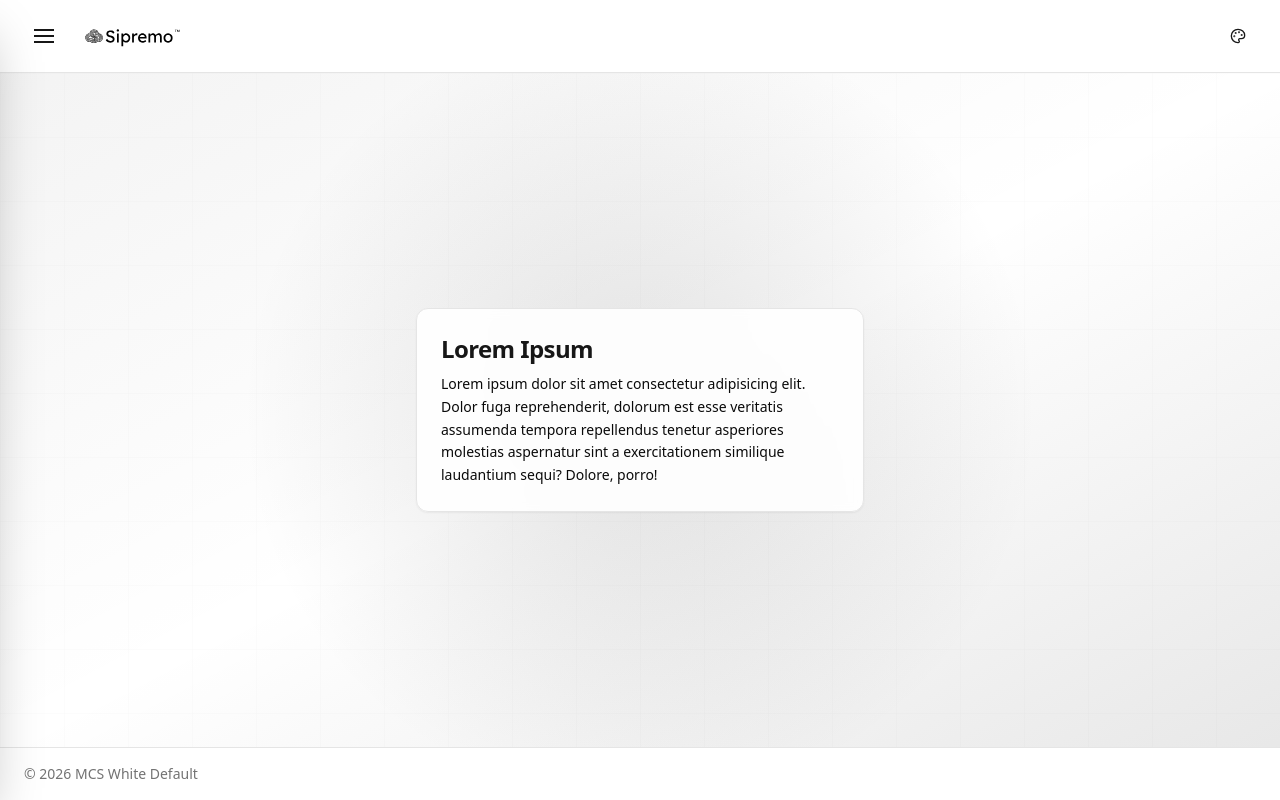
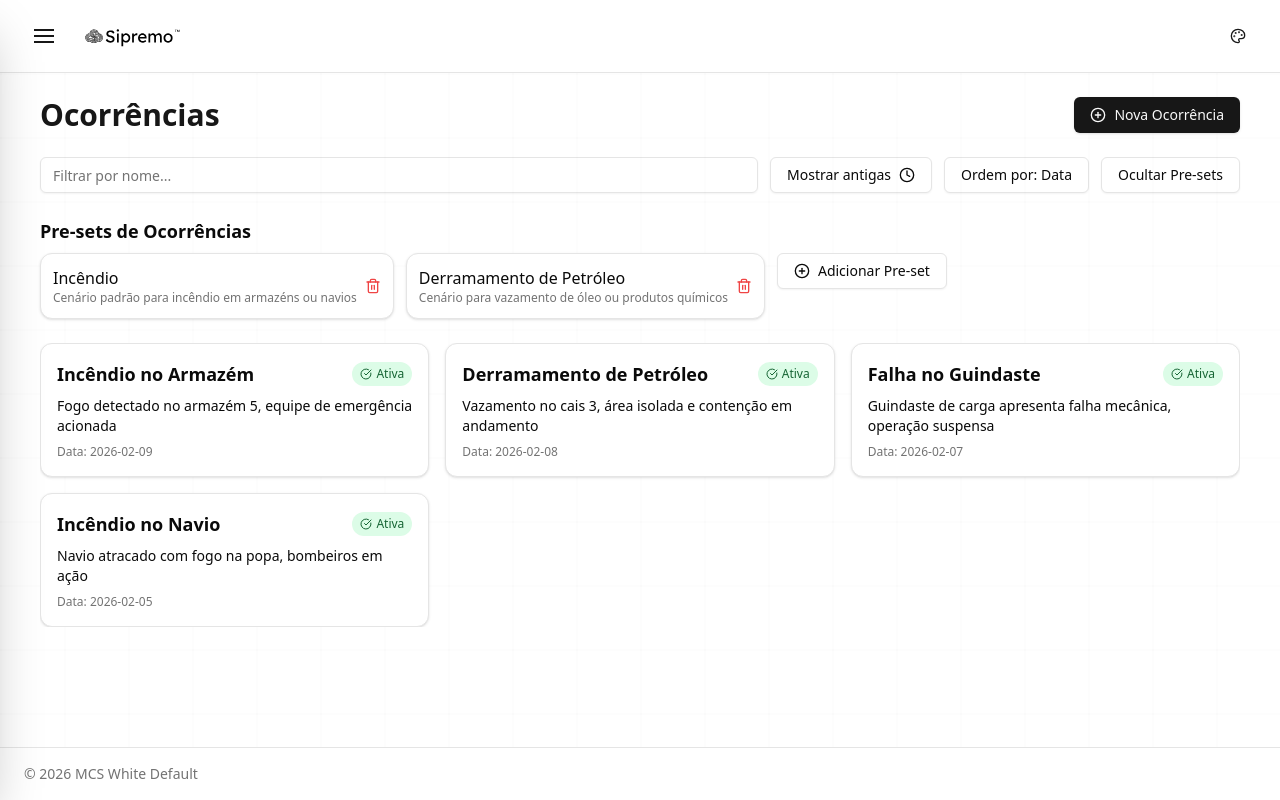
Before and after one commit to gustavosilva-sipremo/mcs-white-label-front, a React (Vite) app: page / in a window 1280 px wide. Built offline with nearby package versions, Linux system fonts and the light colour scheme.

Commit message:
New Home

```diff
--- a/src/core/renders/HomeRenderer.tsx
+++ b/src/core/renders/HomeRenderer.tsx
@@ -1,54 +1,238 @@
+import { useState, useMemo } from "react";
+import { Button } from "@/components/ui/button";
+import { Input } from "@/components/ui/input";
 import { useContract } from "../contracts/contract-provider";
+import { Trash2, PlusCircle, Clock, CheckCircle } from "lucide-react";
+
+interface Occurrence {
+  id: number;
+  name: string;
+  description: string;
+  status: "Ativa" | "Finalizada";
+  date: string;
+}
+
+interface Preset {
+  id: number;
+  name: string;
+  description: string;
+}
 
 export function HomeRenderer() {
   const contract = useContract();
+  const [search, setSearch] = useState("");
+  const [showOld, setShowOld] = useState(false);
+  const [sortBy, setSortBy] = useState<"date" | "alphabet">("date");
+  const [showPresets, setShowPresets] = useState(true);
 
-  /**
-   * Guard de render
-   */
-  if (!contract.renders.home?.enabled) {
-    return null;
-  }
+  // Mock de ocorrências
+  const occurrences: Occurrence[] = [
+    {
+      id: 1,
+      name: "Incêndio no Armazém",
+      description: "Fogo detectado no armazém 5, equipe de emergência acionada",
+      status: "Ativa",
+      date: "2026-02-09",
+    },
+    {
+      id: 2,
+      name: "Derramamento de Petróleo",
+      description: "Vazamento no cais 3, área isolada e contenção em andamento",
+      status: "Ativa",
+      date: "2026-02-08",
+    },
+    {
+      id: 3,
+      name: "Invasão de Área Restrita",
+      description:
+        "Indivíduos não autorizados tentando acessar terminal de cargas",
+      status: "Finalizada",
+      date: "2026-01-30",
+    },
+    {
+      id: 4,
+      name: "Explosão em Contêiner",
+      description:
+        "Explosão controlada, sem feridos, investigação em andamento",
+      status: "Finalizada",
+      date: "2026-01-28",
+    },
+    {
+      id: 5,
+      name: "Falha no Guindaste",
+      description:
+        "Guindaste de carga apresenta falha mecânica, operação suspensa",
+      status: "Ativa",
+      date: "2026-02-07",
+    },
+    {
+      id: 6,
+      name: "Acidente com Empilhadeira",
+      description:
+        "Empilhadeira tombou no cais 2, ferido leve, atendimento médico acionado",
+      status: "Finalizada",
+      date: "2026-01-25",
+    },
+    {
+      id: 7,
+      name: "Incêndio no Navio",
+      description: "Navio atracado com fogo na popa, bombeiros em ação",
+      status: "Ativa",
+      date: "2026-02-05",
+    },
+  ];
+
+  // Mock de presets
+  const presets: Preset[] = [
+    {
+      id: 1,
+      name: "Incêndio",
+      description: "Cenário padrão para incêndio em armazéns ou navios",
+    },
+    {
+      id: 2,
+      name: "Derramamento de Petróleo",
+      description: "Cenário para vazamento de óleo ou produtos químicos",
+    },
+  ];
+
+  const filteredOccurrences = useMemo(() => {
+    const filtered = occurrences.filter((o) => {
+      const matchesSearch = o.name.toLowerCase().includes(search.toLowerCase());
+      const matchesStatus = showOld ? true : o.status === "Ativa";
+      return matchesSearch && matchesStatus;
+    });
+
+    return filtered.sort((a, b) => {
+      if (sortBy === "date")
+        return new Date(b.date).getTime() - new Date(a.date).getTime();
+      return a.name.localeCompare(b.name);
+    });
+  }, [search, showOld, sortBy]);
+
+  if (!contract.renders.home?.enabled) return null;
 
   return (
-    <section className="relative flex flex-1 flex-col items-center justify-center px-4 overflow-hidden">
-      {/* Background pattern */}
-      <div aria-hidden className="pointer-events-none absolute inset-0">
-        {/* Base */}
-        <div className="absolute inset-0 bg-background" />
-
-        {/* Glow central */}
-        <div className="absolute inset-0 bg-[radial-gradient(circle_at_center,hsl(var(--primary)/0.12),transparent_55%)] dark:bg-[radial-gradient(circle_at_center,hsl(var(--primary)/0.2),transparent_60%)]" />
-
-        {/* Gradiente ambiente */}
-        <div className="absolute inset-0 bg-gradient-to-br from-primary/5 via-transparent to-primary/10 dark:from-primary/10 dark:to-primary/20" />
-
-        {/* Grid refinado */}
+    <section className="relative flex flex-1 flex-col px-4 py-6 sm:px-6 md:px-10 overflow-hidden">
+      {/* Pattern elegante de background */}
       <div
-          className="absolute inset-0 opacity-[0.08] dark:opacity-[0.12]"
+        aria-hidden
+        className="pointer-events-none absolute inset-0 opacity-10"
         style={{
           backgroundImage: `
-              linear-gradient(to right, hsl(var(--foreground) / 0.15) 1px, transparent 1px),
-              linear-gradient(to bottom, hsl(var(--foreground) / 0.15) 1px, transparent 1px)
+            linear-gradient(to right, hsl(var(--foreground)/0.1) 2px, transparent 1px),
+            linear-gradient(to bottom, hsl(var(--foreground)/0.1) 2px, transparent 1px)
           `,
           backgroundSize: "64px 64px",
         }}
       />
+
+      {/* Cabeçalho */}
+      <div className="relative z-10 flex flex-col sm:flex-row sm:items-center sm:justify-between gap-4 mb-6">
+        <h1 className="text-2xl sm:text-3xl font-bold text-primary">
+          Ocorrências
+        </h1>
+        <Button className="w-full sm:w-auto flex items-center gap-2">
+          <PlusCircle className="w-5 h-5" /> Nova Ocorrência
+        </Button>
       </div>
 
-      {/* Conteúdo */}
-      <div className="relative z-10 flex flex-col items-center gap-6">
-        <div className="max-w-md p-6 mx-auto transition-all duration-300 border rounded-xl bg-card/90 text-card-foreground border-border shadow-sm hover:shadow-md backdrop-blur-sm">
-          <h1 className="mb-2 text-2xl font-bold tracking-tight text-primary">
-            Lorem Ipsum
-          </h1>
-          <p className="text-sm leading-relaxed text-foreground">
-            Lorem ipsum dolor sit amet consectetur adipisicing elit. Dolor fuga
-            reprehenderit, dolorum est esse veritatis assumenda tempora
-            repellendus tenetur asperiores molestias aspernatur sint a
-            exercitationem similique laudantium sequi? Dolore, porro!
+      {/* Filtros e ordenação */}
+      <div className="flex flex-col sm:flex-row gap-3 mb-6 items-start sm:items-center flex-wrap">
+        <Input
+          placeholder="Filtrar por nome..."
+          value={search}
+          onChange={(e) => setSearch(e.target.value)}
+          className="flex-1 min-w-[200px]"
+        />
+        <Button
+          variant="outline"
+          onClick={() => setShowOld((prev) => !prev)}
+          className="whitespace-nowrap flex items-center gap-2"
+        >
+          {showOld ? "Ocultar antigas" : "Mostrar antigas"}
+          <Clock className="w-4 h-4" />
+        </Button>
+        <Button
+          variant="outline"
+          onClick={() =>
+            setSortBy((prev) => (prev === "date" ? "alphabet" : "date"))
+          }
+          className="whitespace-nowrap flex items-center gap-2"
+        >
+          {sortBy === "date" ? "Ordem por: Data" : "Ordem por: A-Z"}
+        </Button>
+        <Button
+          variant="outline"
+          onClick={() => setShowPresets((prev) => !prev)}
+          className="whitespace-nowrap flex items-center gap-2"
+        >
+          {showPresets ? "Ocultar Pre-sets" : "Mostrar Pre-sets"}
+        </Button>
+      </div>
+
+      {/* Pre-sets (opcional) */}
+      {showPresets && (
+        <div className="mb-6 relative z-10">
+          <h2 className="text-lg font-semibold mb-2">
+            Pre-sets de Ocorrências
+          </h2>
+          <div className="flex flex-wrap gap-3">
+            {presets.map((p) => (
+              <div
+                key={p.id}
+                className="flex items-center gap-2 p-3 rounded-xl border border-border bg-card shadow hover:shadow-md transition cursor-pointer"
+              >
+                <div className="flex-1">
+                  <p className="font-medium">{p.name}</p>
+                  <p className="text-xs text-muted-foreground">
+                    {p.description}
                   </p>
                 </div>
+                <Trash2 className="w-4 h-4 text-red-500 hover:text-red-700" />
+              </div>
+            ))}
+            <Button variant="outline" className="flex items-center gap-2">
+              <PlusCircle className="w-4 h-4" /> Adicionar Pre-set
+            </Button>
+          </div>
+        </div>
+      )}
+
+      {/* Lista de ocorrências */}
+      <div className="grid grid-cols-1 sm:grid-cols-2 lg:grid-cols-3 gap-4 overflow-y-auto max-h-[60vh] relative z-10">
+        {filteredOccurrences.length === 0 ? (
+          <p className="col-span-full text-sm text-muted-foreground">
+            Nenhuma ocorrência encontrada.
+          </p>
+        ) : (
+          filteredOccurrences.map((occ) => (
+            <div
+              key={occ.id}
+              className="p-4 rounded-xl border border-border bg-card shadow hover:shadow-md transition cursor-pointer flex flex-col"
+            >
+              <div className="flex justify-between items-center mb-2">
+                <h2 className="text-lg font-semibold">{occ.name}</h2>
+                <span
+                  className={`text-xs font-medium px-2 py-1 rounded-full flex items-center gap-1 ${
+                    occ.status === "Ativa"
+                      ? "bg-green-100 text-green-800"
+                      : "bg-gray-100 text-gray-700"
+                  }`}
+                >
+                  {occ.status === "Ativa" ? (
+                    <CheckCircle className="w-3 h-3" />
+                  ) : (
+                    <Clock className="w-3 h-3" />
+                  )}
+                  {occ.status}
+                </span>
+              </div>
+              <p className="text-sm text-foreground mb-2">{occ.description}</p>
+              <p className="text-xs text-muted-foreground">Data: {occ.date}</p>
+            </div>
+          ))
+        )}
       </div>
     </section>
   );
```
Lines whose indentation alone changed are shown as unchanged.
